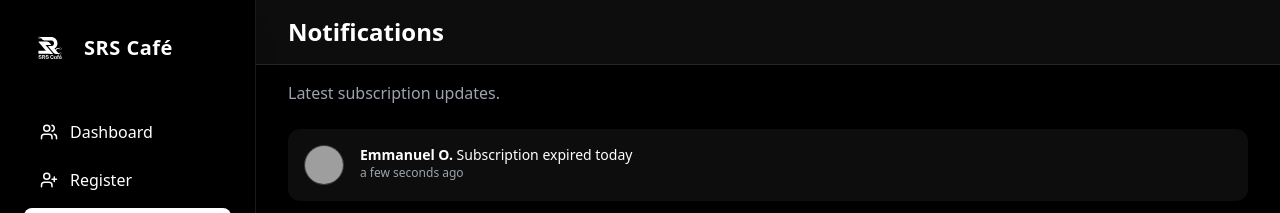
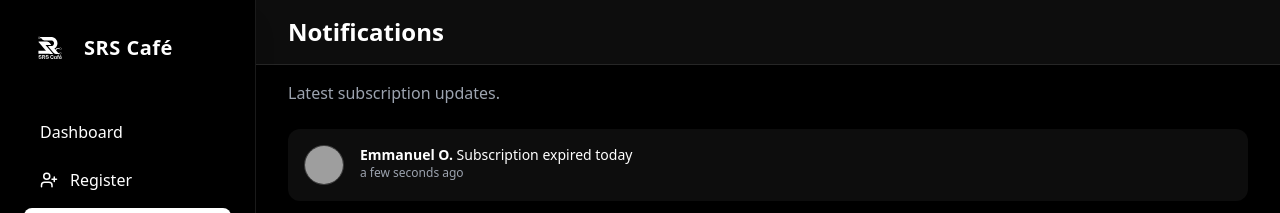
Before and after one commit to SRSacc/srs-cafe-portal, a React (Vite) app: page /admin1/notifications in a window 1280 px wide. Shown: the top 213 px of the page. Built offline with nearby package versions, Linux system fonts and the light colour scheme; grey boxes are pictures that could not be loaded.

Commit message:
Update Admin1Layout.jsx

```diff
--- a/src/layouts/Admin1Layout.jsx
+++ b/src/layouts/Admin1Layout.jsx
@@ -5,8 +5,9 @@ import Logo from '../assets/SRSLogoWhite.svg';
 import { useNotifications } from '../context/NotificationContext';
 import { fetchUserData } from '../api/auth';
 
+// , icon: <Users size={18} />
 const navItems = [
-  { name: 'Dashboard', path: '/admin1/dashboard', icon: <Users size={18} /> },
+  { name: 'Dashboard', path: '/admin1/dashboard'},
   { name: 'Register', path: '/admin1/register', icon: <UserPlus size={18} /> },
   { name: 'Notifications', path: '/admin1/notifications', icon: <Bell size={18} /> },
 ];
```
